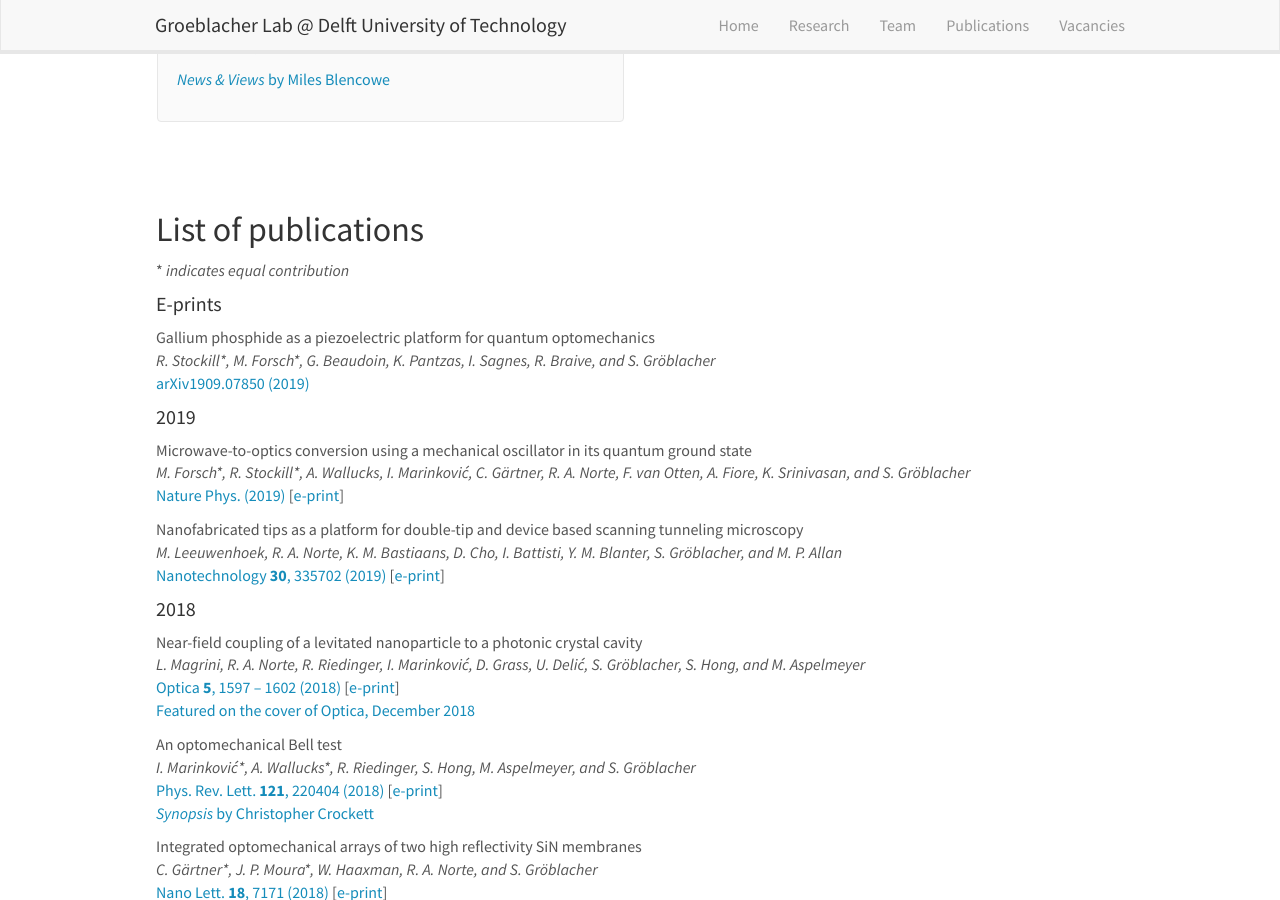
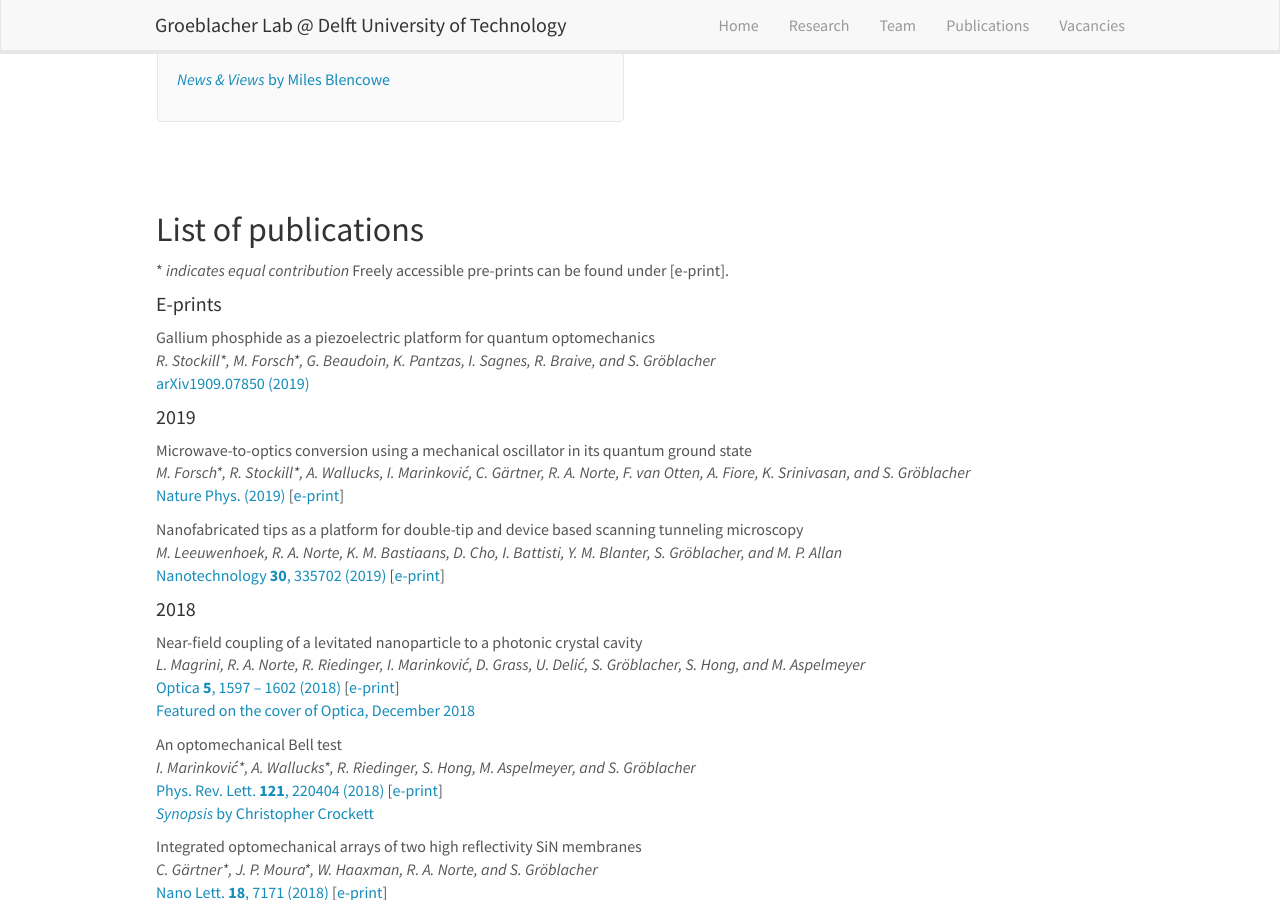
Before and after one commit to sgroeblacher/groeblacherlab, a Jekyll site: the page built from _pages/publications.md, in a window 1280 px wide and 900 px high, scrolled down 2130 px. Built offline with Jekyll 4.4.1, drawn with Linux system fonts in a browser that asks for light colours; nearby versions of some CDN libraries.

Commit message:
modified:   _pages/publications.md

```diff
--- a/_pages/publications.md
+++ b/_pages/publications.md
@@ -54,6 +54,7 @@ permalink: /publications/
 
 ## List of publications
 \* <em>indicates equal contribution</em>
+Freely accessible pre-prints can be found under [e-print].
 
 {% for publi in site.data.publist %}
 
```
